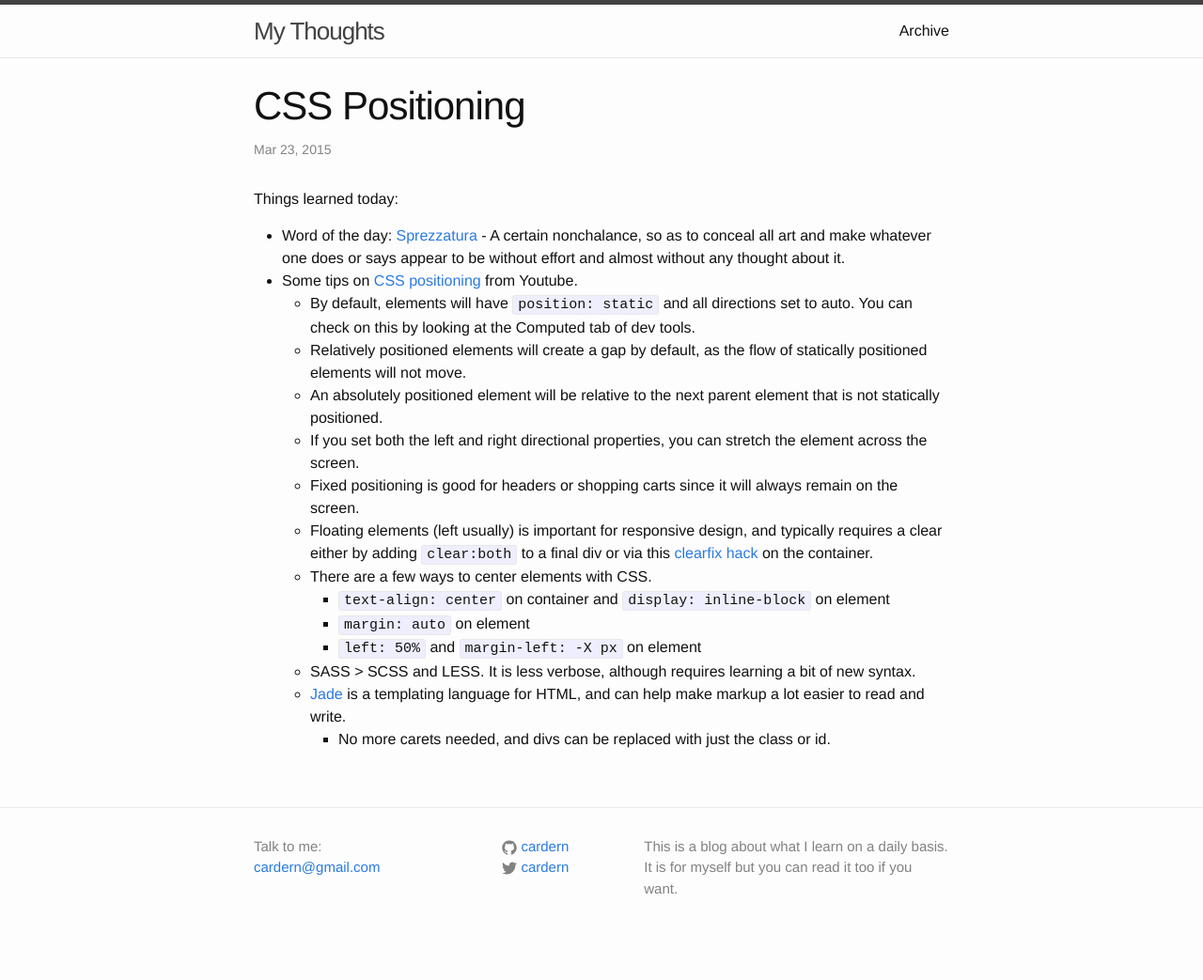
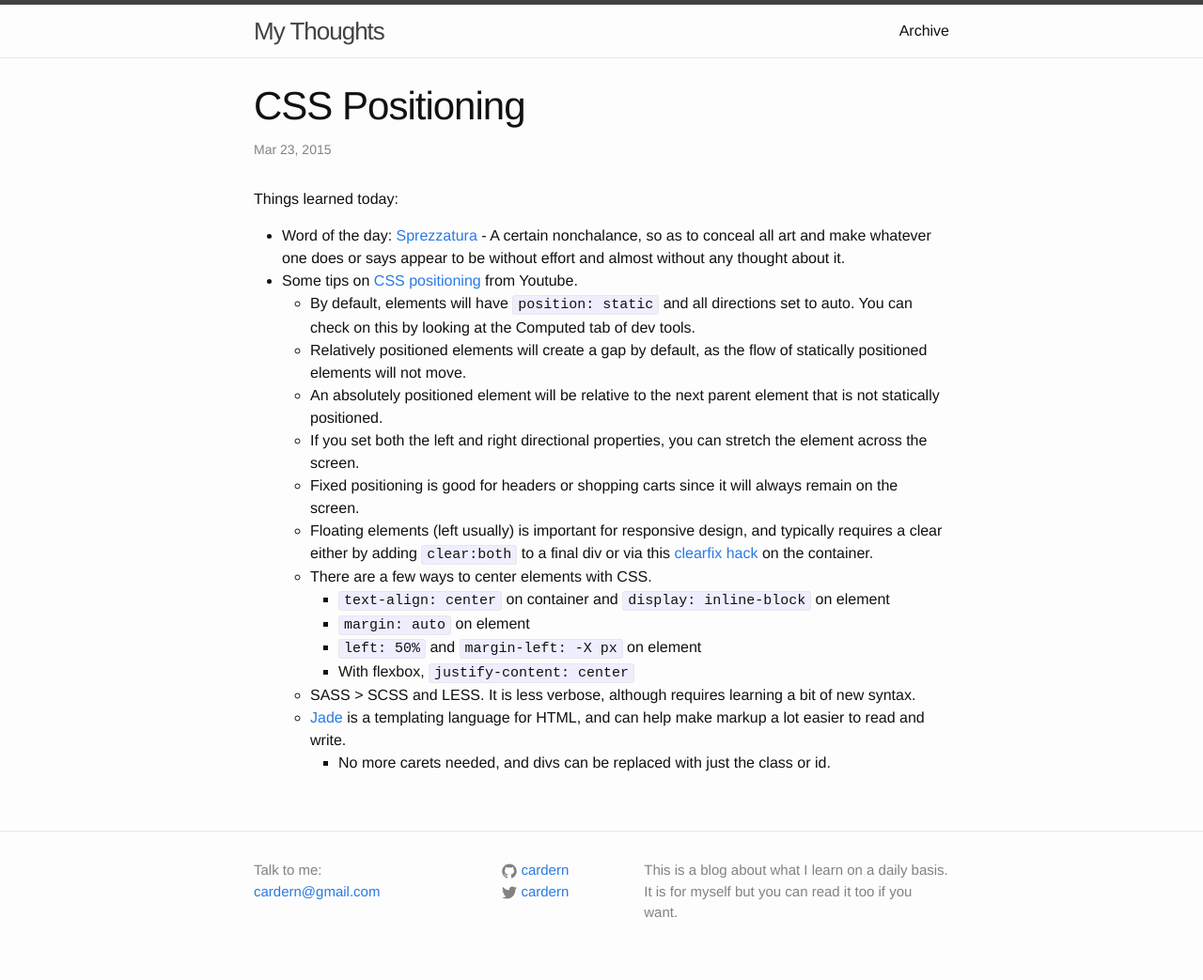
Before and after one commit to cardern/blog, a Jekyll site: the page built from _posts/2015-03-23-17.markdown, in a window 1280 px wide. Shown: the whole page at 94% size. Built offline with Jekyll 4.4.1, drawn with Linux system fonts in a browser that asks for light colours; before the commit the page ends 1017 px from its top, so only the background shows below that.

Commit message:
CSS Positioning

````diff
--- a/_posts/2015-03-23-17.markdown
+++ b/_posts/2015-03-23-17.markdown
@@ -17,6 +17,7 @@ Things learned today:
 		* ```text-align: center``` on container and ```display: inline-block``` on element
 		* ```margin: auto``` on element
 		* ```left: 50%``` and ```margin-left: -X px``` on element
+		* With flexbox, ```justify-content: center```
 	* SASS > SCSS and LESS. It is less verbose, although requires learning a bit of new syntax.
 	* [Jade](http://jade-lang.com/) is a templating language for HTML, and can help make markup a lot easier to read and write.
 		* No more carets needed, and divs can be replaced with just the class or id.
````
